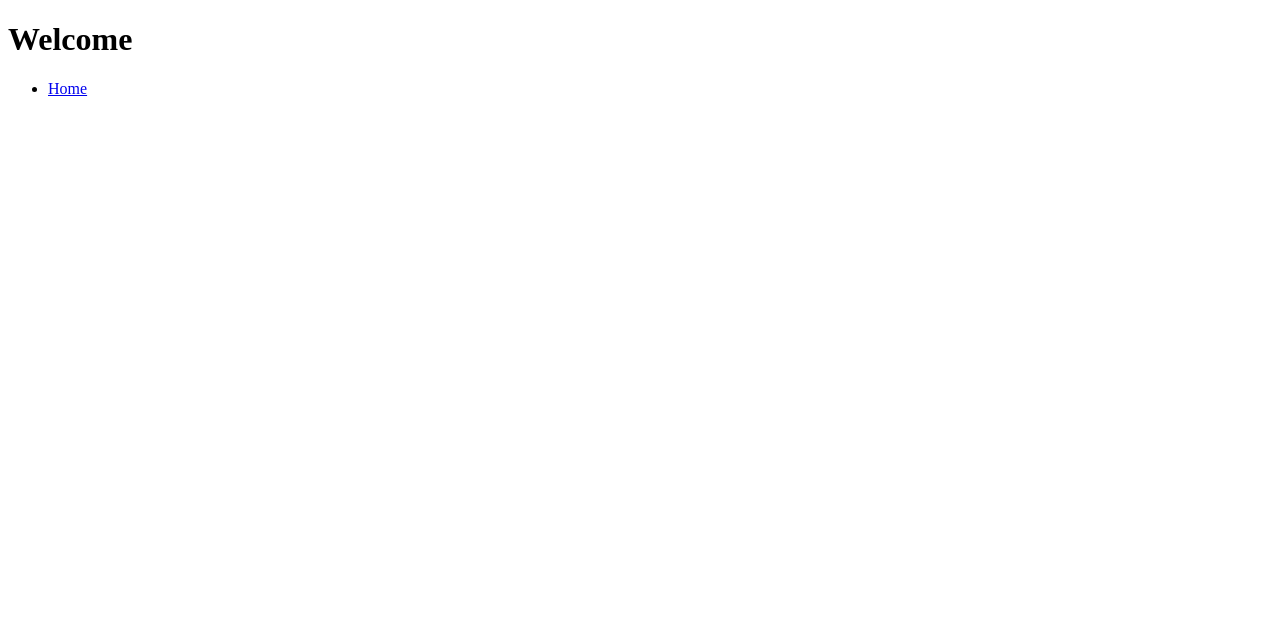
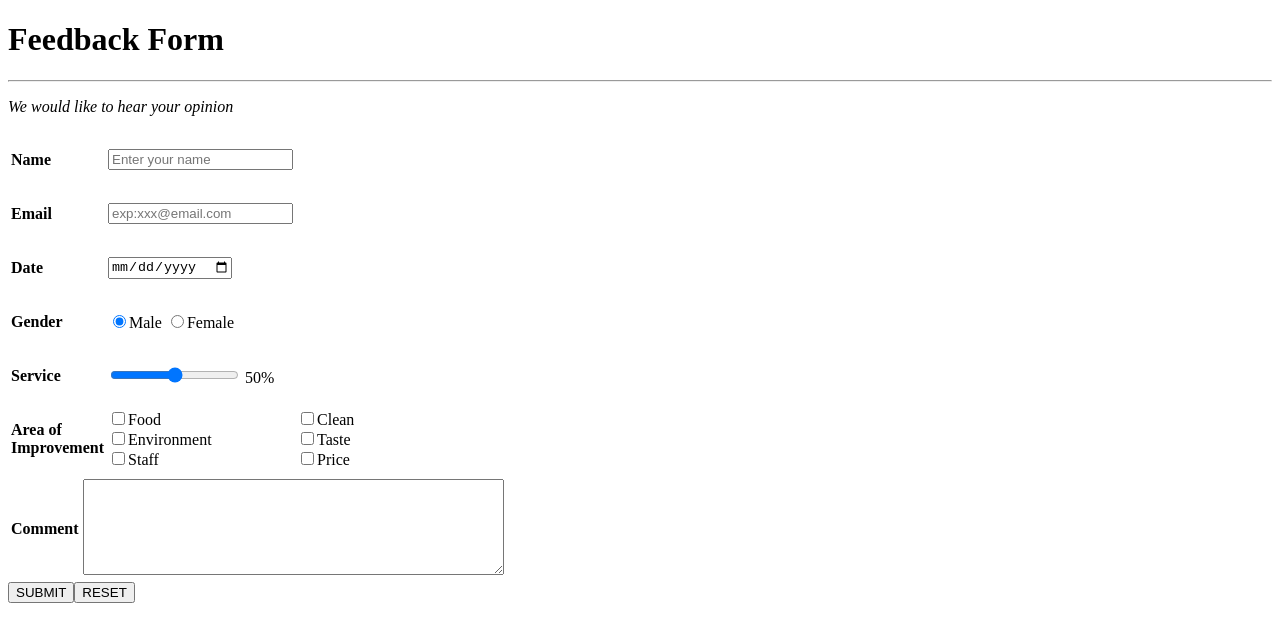
Before and after one commit to CWZ0209/mynasilemak, a plain HTML site: page contact.html in a window 1280 px wide. Drawn offline with Linux system fonts and the light colour scheme.

Commit message:
Update contact.html

```diff
--- a/contact.html
+++ b/contact.html
@@ -3,12 +3,62 @@
 <head>
     <meta charset="UTF-8">
     <meta name="viewport" content="width=device-width, initial-scale=1.0">
-    <title>Contact Us</title>
+    <title>Feedback Form</title>
 </head>
 <body>
-    <h1>Welcome</h1>
-    <ul>
-        <li><a href="index.html">Home</a></li>
-    </ul>
+    <h1>Feedback Form</h1>
+    <hr>
+    <p><i>We would like to hear your opinion</i></p>
+
+    <form action="">
+         <table>
+            <tr>
+                <td><p><b>Name</b></p></td>
+                <td><input type="text" placeholder="Enter your name"></td>
+            </tr>
+            <tr>
+                <td><p><b>Email</b></p></td>
+                <td><input type="email" placeholder="exp:xxx@email.com"></td>
+            </tr>
+            <tr>
+                <td><p><b>Date</b></p></td>
+                <td><input type="date" placeholder="DD/MM/YYYY"></td>
+            </tr>
+            <tr>
+                <td><p><b>Gender</b></p></td>
+                <td><input type="radio" name="gender" id="" value="" checked>Male <input type="radio" name="gender" id="">Female</td>
+            </tr>
+            <tr>
+                <td><p><b>Service</b></p></td>
+                <td><input type="range" min="0" max="100" value="50" oninput="document.getElementById('rangevalue').textContent=this.value">
+                <label for=""><span id="rangevalue">50</span>%</label></td>
+            </tr>
+            <tr>
+                <td><p><b>Area of <br>Improvement</b></p></td>
+                <td>
+                    <input type="checkbox">Food <br>
+                    <input type="checkbox" name="" id="">Environment <br>
+                    <input type="checkbox">Staff
+                </td>
+                <td>
+                    <input type="checkbox">Clean <br>
+                    <input type="checkbox" name="" id="">Taste <br>
+                    <input type="checkbox">Price
+                </td>
+            </tr>
+        </table>
+
+        <table>
+            <tr>
+                <td><p><b>Comment</b></p></td>
+                <td><textarea name="" id="" rows="6" cols="50"></textarea></td>
+            </tr>
+        </table>
+        <input type="submit" value="SUBMIT"><input type="reset" value="RESET">
+    </form>
+
+
+
+
 </body>
 </html>
```
